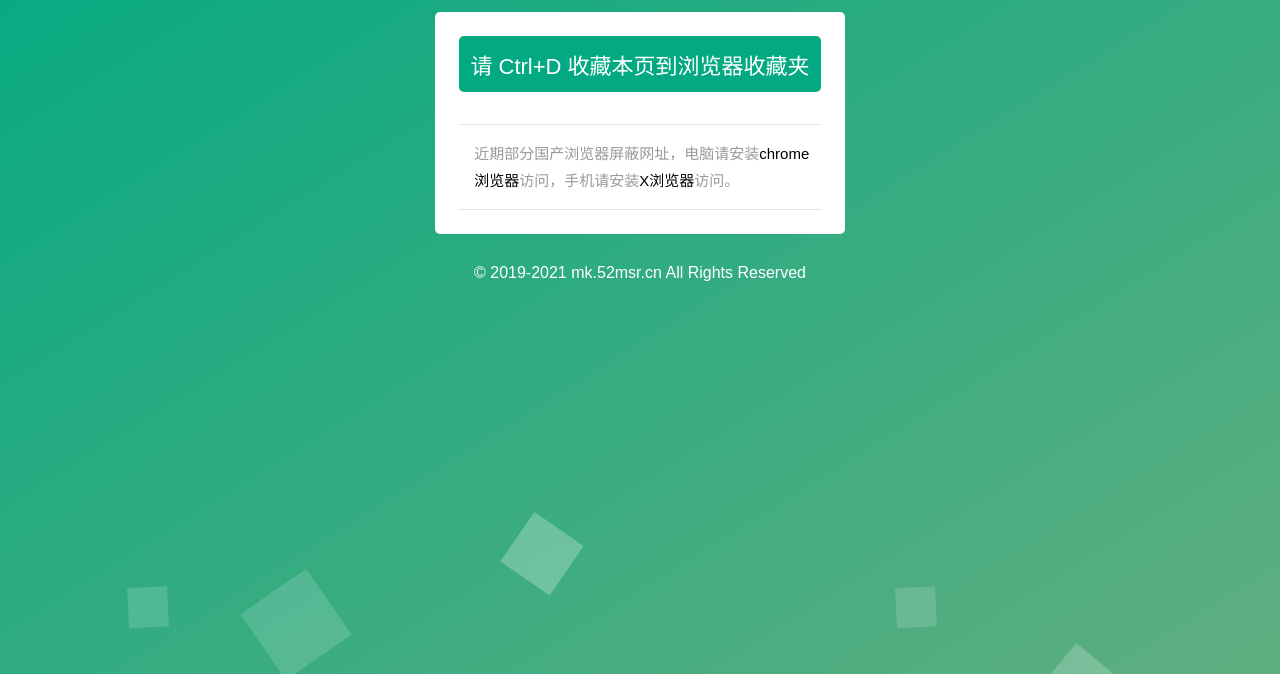
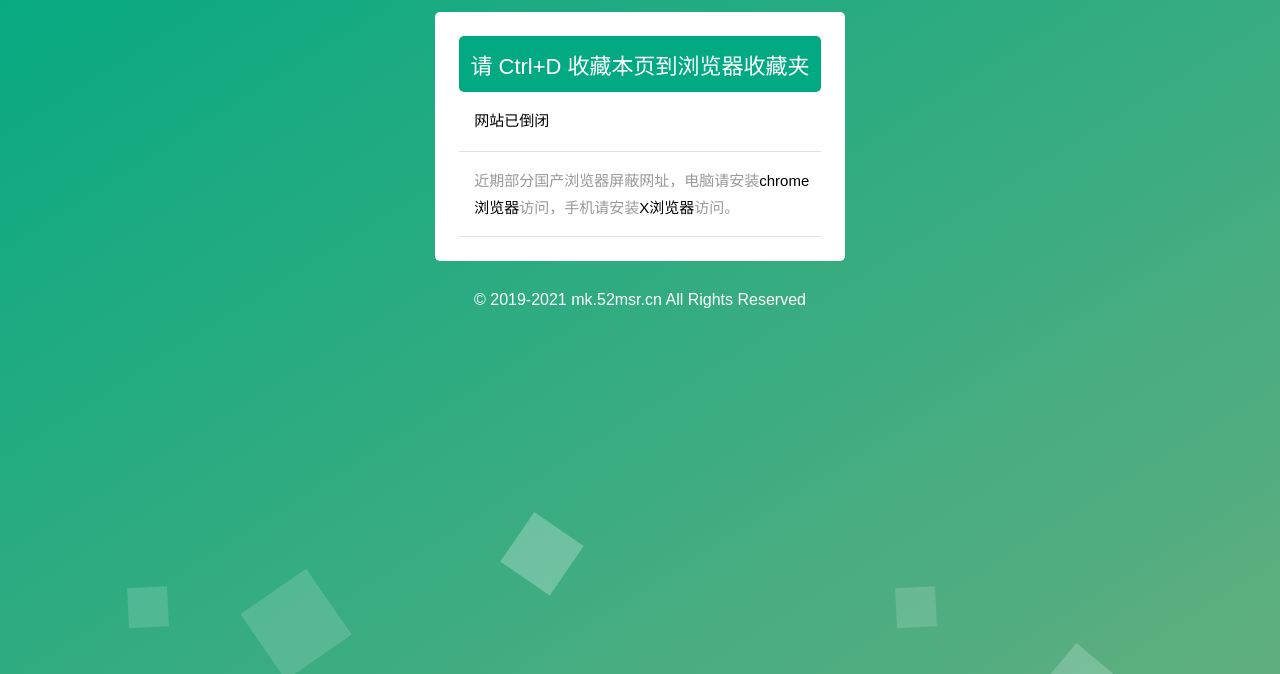
Before and after one commit to CXK-MM/cxk-mm.github.io, a plain HTML site: page index.html in a window 1280 px wide. Shown: the part 126-800 px from the top of the page. Drawn offline with Linux system fonts and the light colour scheme.

Commit message:
Update index.html

```diff
--- a/index.html
+++ b/index.html
@@ -22,7 +22,7 @@
 							<h2>请 Ctrl+D 收藏本页到浏览器收藏夹</h2>
 							<ul>
 								<li>
-
+									网站已倒闭
 									<a href="http://fulitu.tk" target="_blank"><i></i></a>
 
 								</span></span></li>
```
